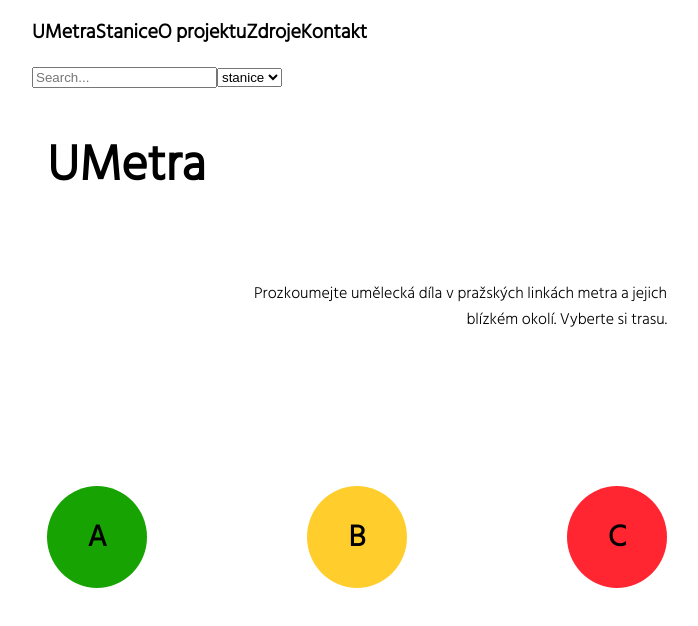
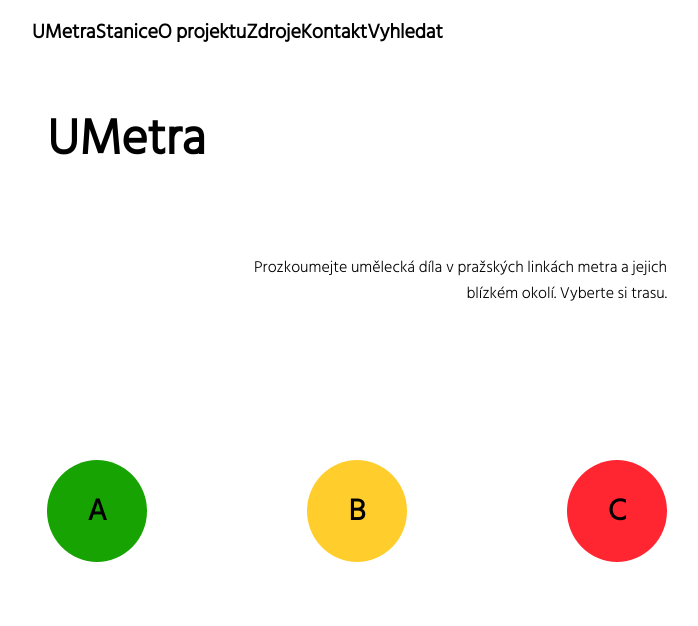
Before and after one commit to hrafil/UMetra_next.js, a Next.js app: page / in a window 1280 px wide. Shown: the top 626 px of the page, without its empty margins (283-981 px from the left). Built offline with nearby package versions, Linux system fonts and the light colour scheme.

Commit message:
Vyhledavani v menu

```diff
--- a/components/Layout/Pokus/Menu/Menu.js
+++ b/components/Layout/Pokus/Menu/Menu.js
@@ -27,6 +27,9 @@ export const Menu = ({ open }) => {
       <li>
         <Link href="/contact">Kontakt</Link>
       </li>
+      <li>
+        <Link href="/search">Vyhledat</Link>
+      </li>
     </StyledMenu>
   );
 };
--- a/components/Layout/index.js
+++ b/components/Layout/index.js
@@ -14,9 +14,6 @@ const Layout = ({ children }) => {
       <header>
         <div className="App">
           <Navbar />
-        </div>
-        <div className="Searchbox">
-          <SearchField />
         </div>
         {/* <button>
           <Link href="/">x</Link>
--- a/components/Nav/RightNav.jsx
+++ b/components/Nav/RightNav.jsx
@@ -61,12 +61,15 @@ const RightNav = ({ open }) => {
       <li className="contact">
         <Link href="/contact">Kontakt</Link>
       </li>
+      <li className="hledej">
+        <Link href="/search">Vyhledat</Link>
+      </li>
     </Ul>
   );
 };
 
-const closeMenu = () => {
-  setOpen(false);
-};
+// const closeMenu = () => {
+//   setOpen(false);
+// };
 
 export default RightNav;
```
